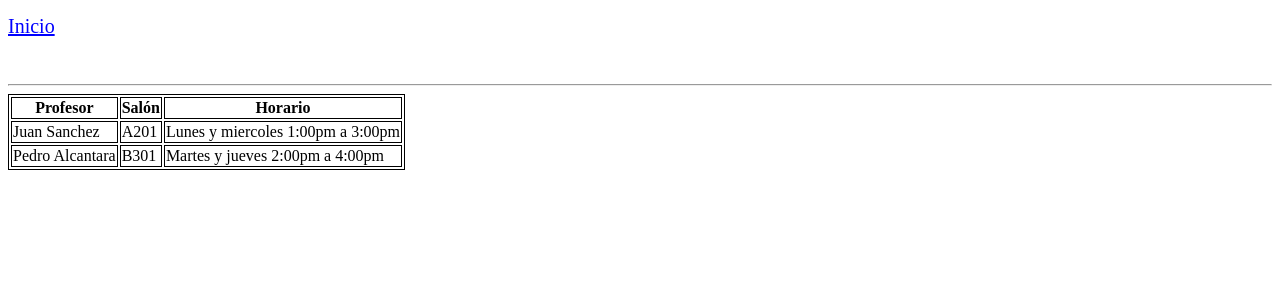
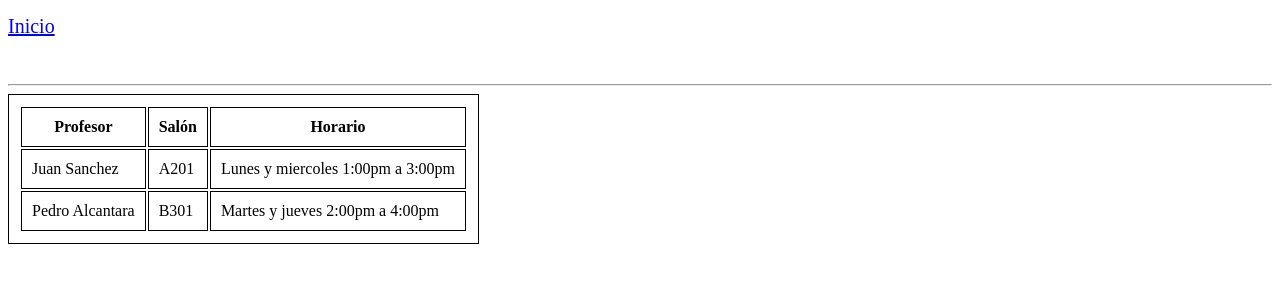
Before and after one commit to luis231298/NegociosWeb, a plain HTML site: page horarios.html in a window 1280 px wide. Shown: the part 103-386 px from the top of the page. Drawn offline with Linux system fonts and the light colour scheme.

Commit message:
modificacion

```diff
--- a/horarios.html
+++ b/horarios.html
@@ -22,6 +22,7 @@
 	}
 	table, th, td {
 		border: 1px solid;
+		padding: 10px 10px 10px 10px;
 	}
 	p {
 		color: blue;
```
